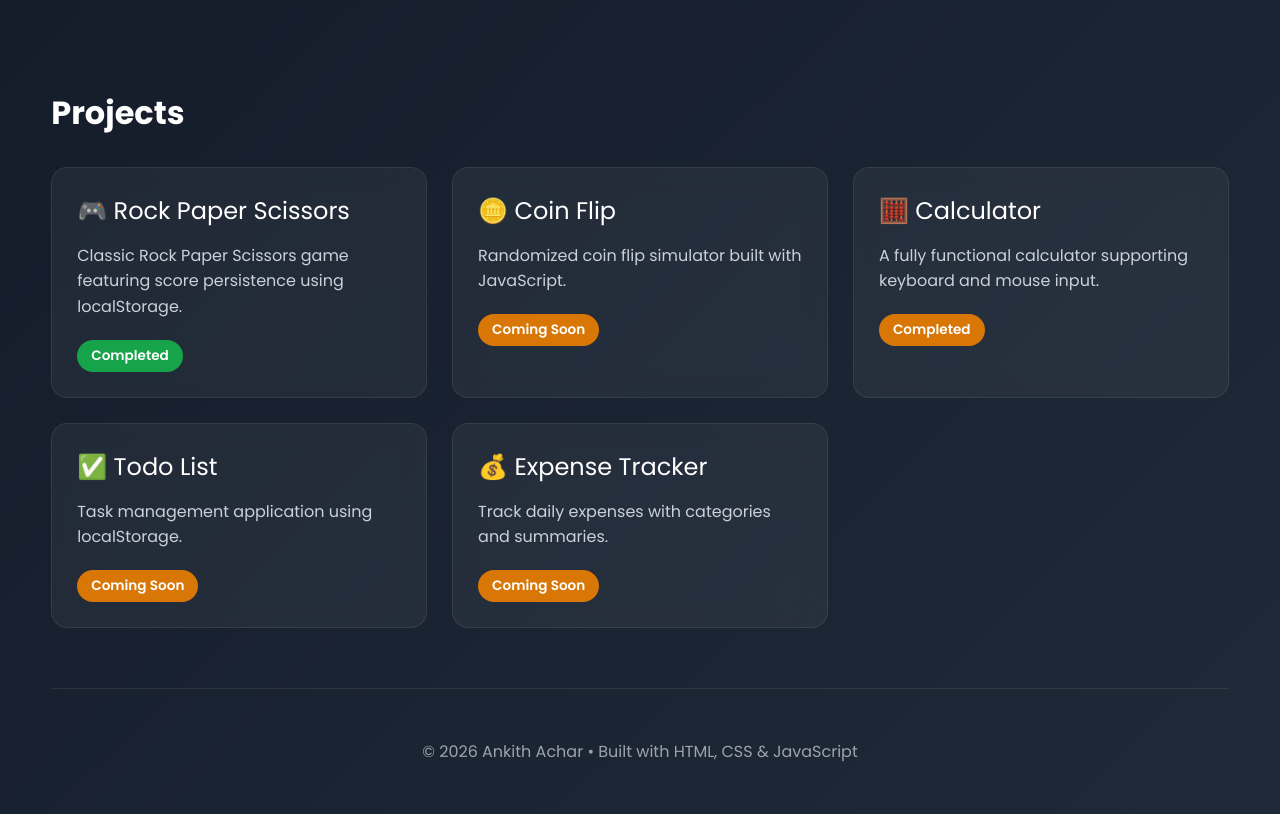
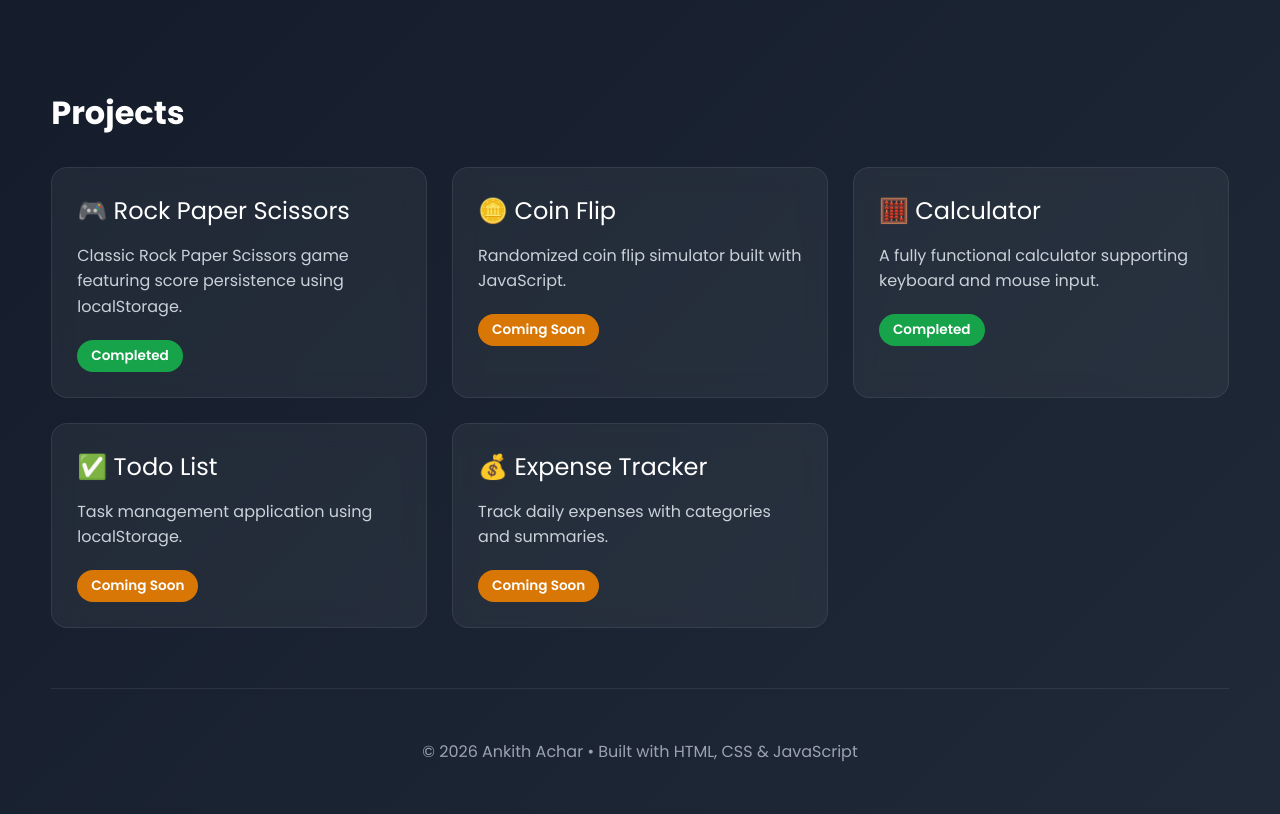
Before and after one commit to Ankith-Achar-27/javascript-learning, a plain HTML site: page index.html in a window 1280 px wide. Shown: the part 757-1571 px from the top of the page. Drawn offline with Linux system fonts and the light colour scheme.

```diff
--- a/index.html
+++ b/index.html
@@ -319,7 +319,7 @@
 
                         </div>
 
-                        <span class="badge coming">Completed</span>
+                        <span class="badge">Completed</span>
                     </a>
 
                 </div>
```
